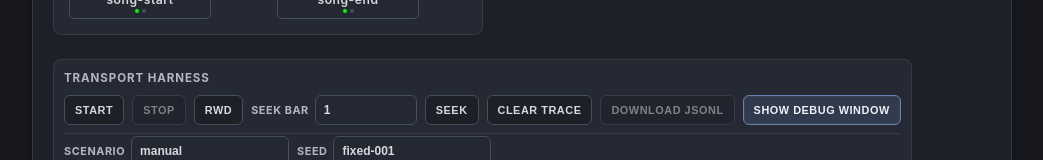
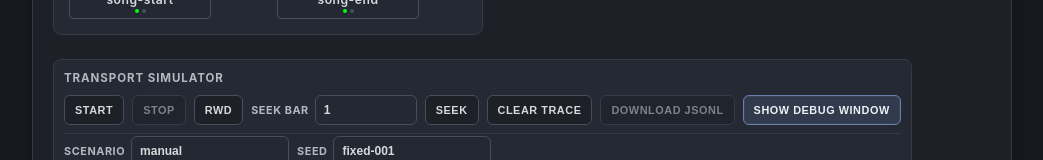
Before and after one commit to bso2001/qrm-ui, a Svelte app: page / in a window 1280 px wide. Shown: the part 424-584 px from the top of the page, without its empty margins (118-1161 px from the left). Built offline with nearby package versions, Linux system fonts and the light colour scheme.

Commit message:
Rename transport harness to simulator

```diff
--- a/src/App.svelte
+++ b/src/App.svelte
@@ -826,7 +826,7 @@
 			</div>
 
 			<div class="transport-card">
-				<div class="transport-title">TRANSPORT HARNESS</div>
+				<div class="transport-title">TRANSPORT SIMULATOR</div>
 				<div class="transport-controls">
 					<button class="transport-btn" on:click={startTransport} disabled={transportState.isPlaying}>START</button>
 					<button class="transport-btn" on:click={stopTransport} disabled={!transportState.isPlaying}>STOP</button>
```
